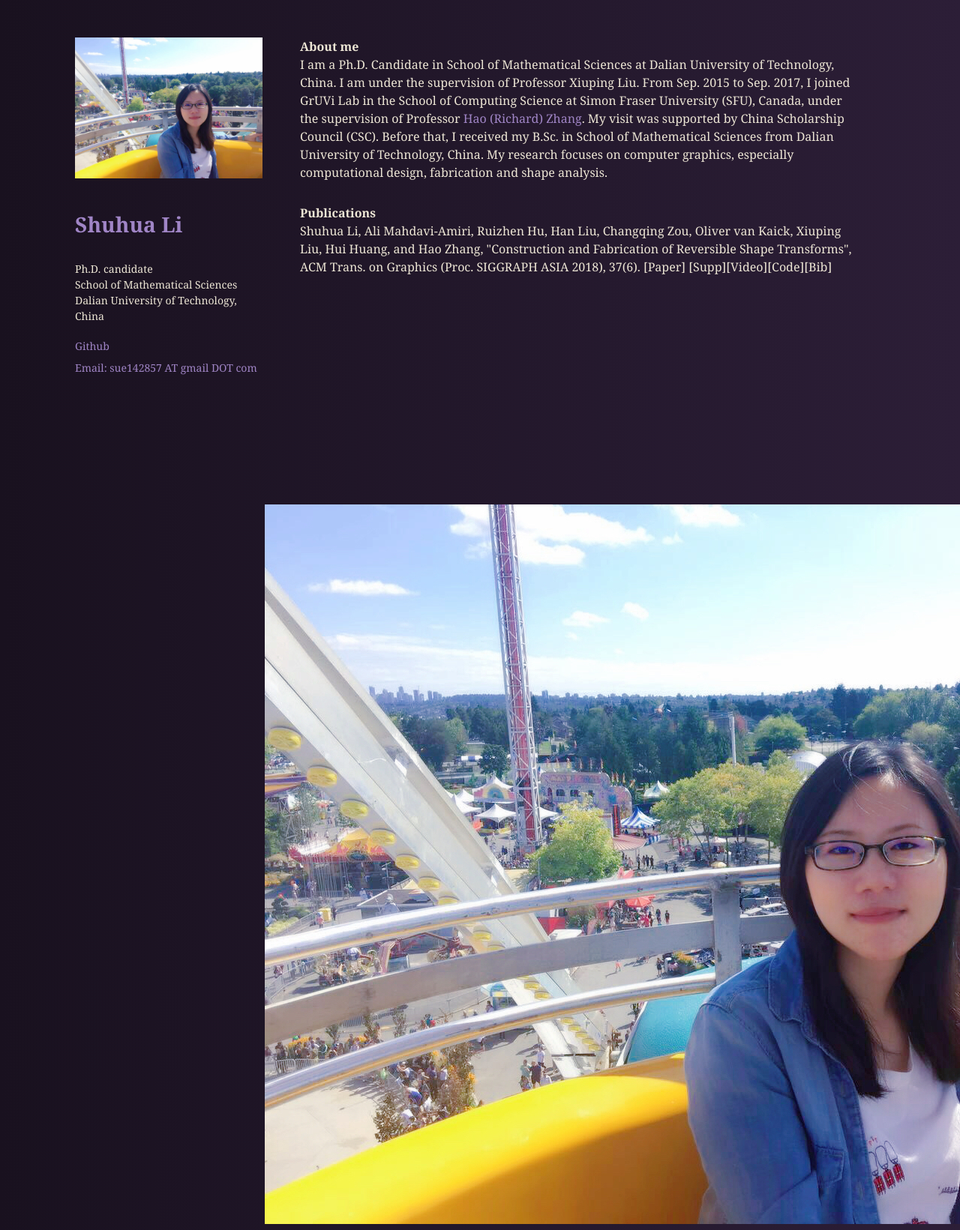
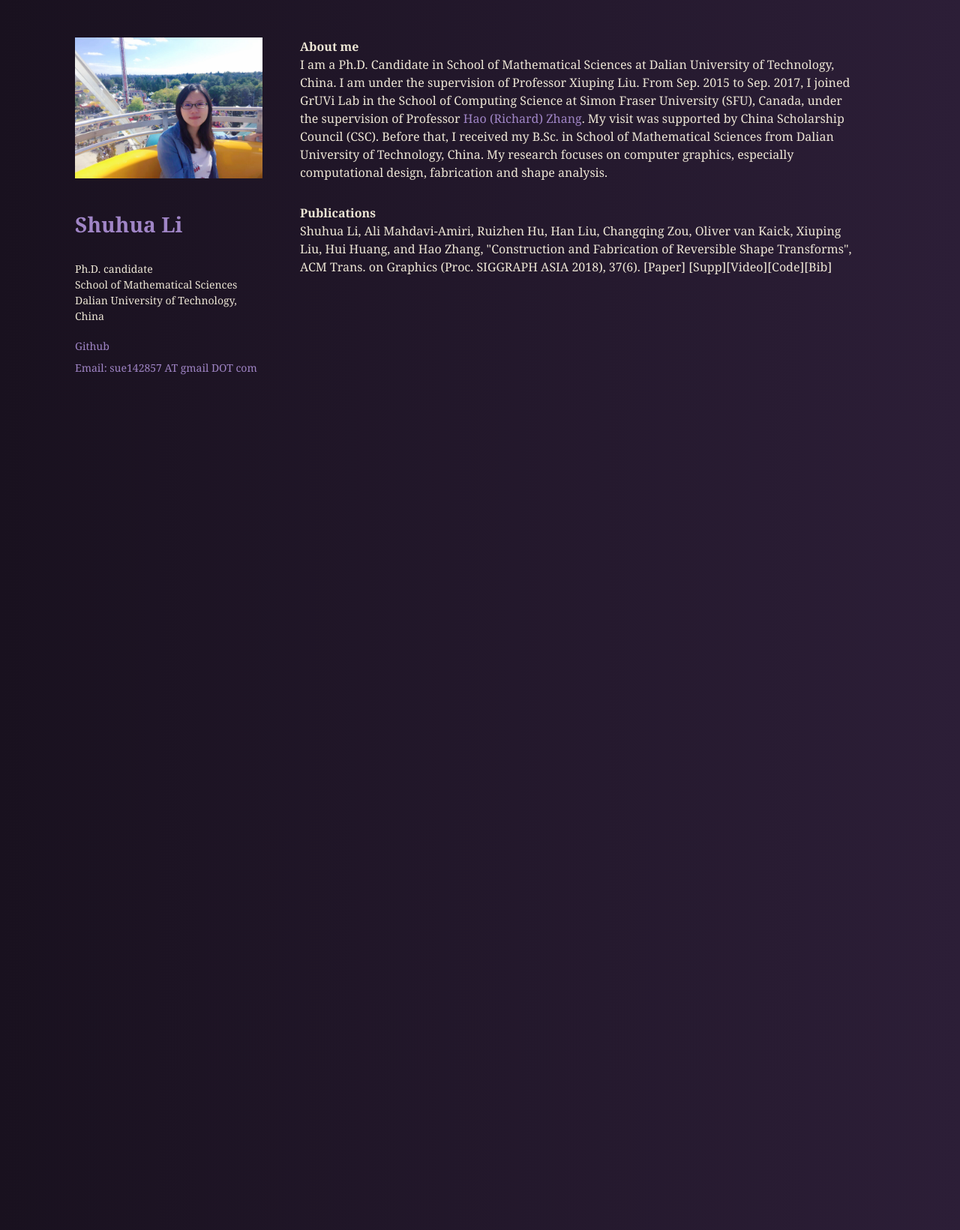
Before and after one commit to sergiokopplin/violet, a Jekyll site: the page built from index.html, in a window 1280 px wide. Shown: the whole page at 75% size. Built offline with Jekyll 4.4.1, drawn with Linux system fonts in a browser that asks for light colours.

Commit message:
Update index.html

```diff
--- a/index.html
+++ b/index.html
@@ -39,18 +39,4 @@ title: Homepage
     [Paper] [Supp][Video][Code][Bib]
   </p>
 
-  <table>
-    <col width="5">
-    <col width="10">
-    <tr>
-      <th align="center" valign="center">
-        <img src="assets/images/sue.jpg" />
-      </th>
-      <th align="center" valign="center">
-        Shuhua Li, Ali Mahdavi-Amiri, Ruizhen Hu, Han Liu, Changqing Zou, Oliver van Kaick, Xiuping Liu, Hui Huang, and Hao Zhang, "Construction and Fabrication of Reversible Shape Transforms", ACM Trans. on Graphics (Proc. SIGGRAPH ASIA 2018), 37(6).
-        [Paper] [Supp][Video][Code][Bib]
-      </th>
-     </tr>
-   </table>
-
 </section>
```
